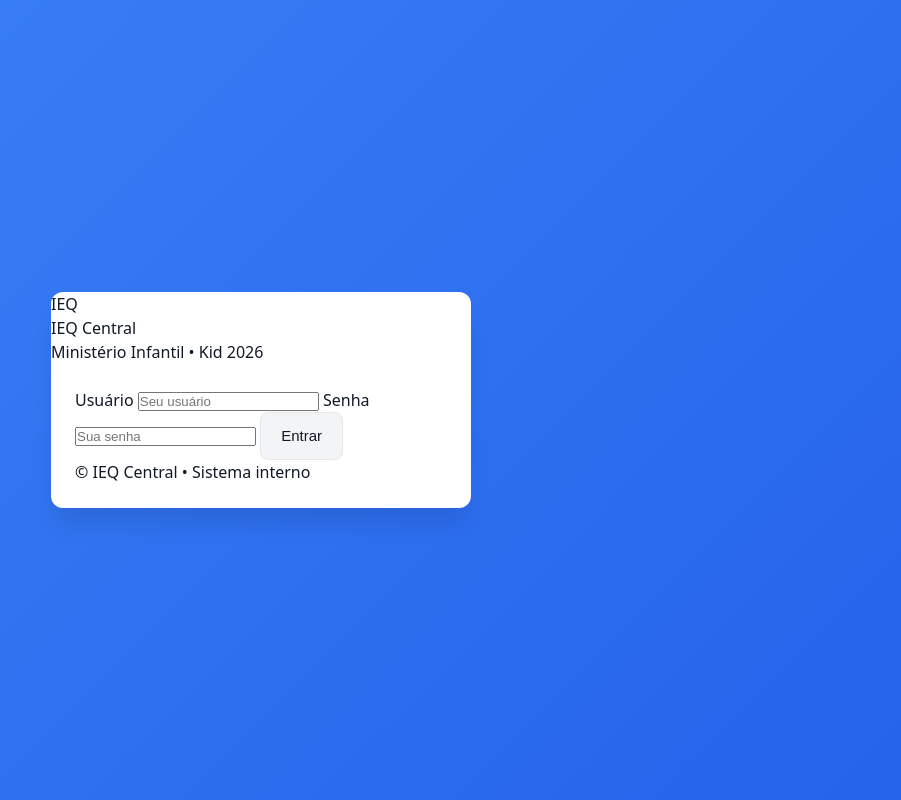
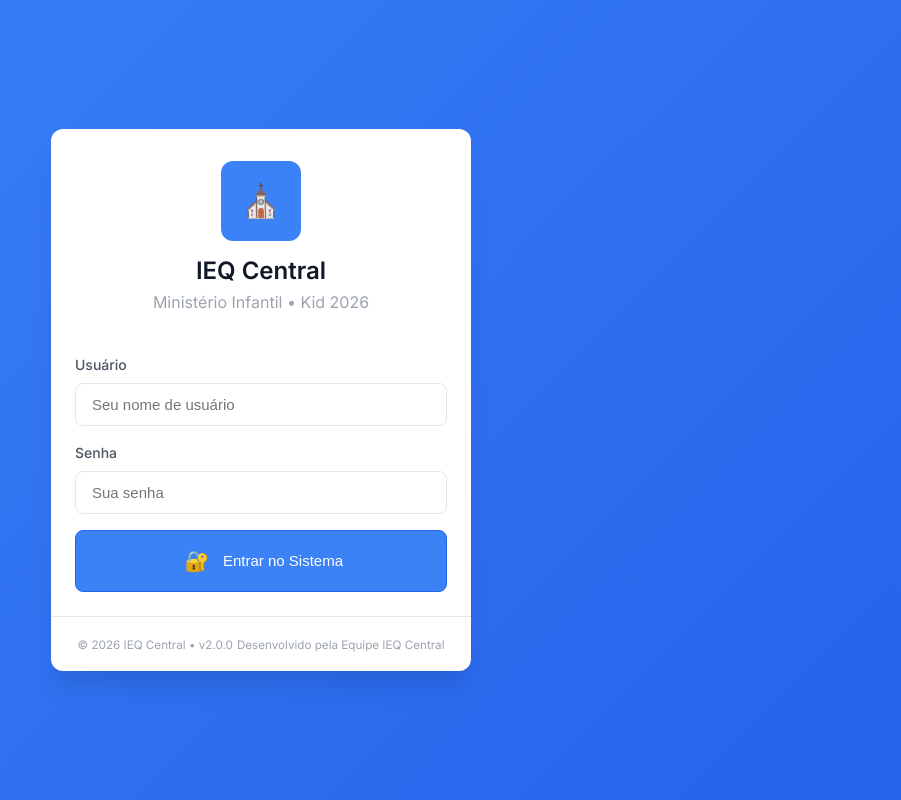
Before and after one commit to Xduckdeadx/kids, a Flask app: page / in a window 1280 px wide. Shown: the whole page, without its empty margins (379-1280 px from the left). Run offline with Flask 3, Linux system fonts and the light colour scheme; some libraries are stand-ins or nearby versions.

Commit message:
Update index.html

```diff
--- a/templates/index.html
+++ b/templates/index.html
@@ -1,131 +1,238 @@
-<!doctype html>
-<html lang="pt-BR">
+<!DOCTYPE html>
+<html lang="pt-BR" data-theme="light">
 <head>
-  <meta charset="utf-8" />
-  <meta name="viewport" content="width=device-width,initial-scale=1" />
-  <meta name="theme-color" content="#0b1220" />
+  <meta charset="UTF-8">
+  <meta name="viewport" content="width=device-width, initial-scale=1.0, maximum-scale=1.0, user-scalable=yes">
+  <meta name="theme-color" content="#3b82f6">
+  <meta name="apple-mobile-web-app-capable" content="yes">
+  <meta name="apple-mobile-web-app-status-bar-style" content="default">
+  <meta name="mobile-web-app-capable" content="yes">
 
-  <!-- PWA -->
-  <meta name="mobile-web-app-capable" content="yes" />
-  <meta name="apple-mobile-web-app-capable" content="yes" />
+  <!-- SEO / Social -->
+  <meta name="description" content="Sistema de gerenciamento para Ministério Infantil - IEQ Central">
+  <meta name="keywords" content="igreja, ministério infantil, frequência, alunos, aula">
+  <meta name="author" content="Equipe IEQ Central">
 
-  <title>IEQ Central • Kid 2026</title>
+  <!-- Open Graph -->
+  <meta property="og:title" content="IEQ Central - Ministério Infantil">
+  <meta property="og:description" content="Sistema profissional para gestão do ministério infantil">
+  <meta property="og:type" content="website">
+  <meta property="og:image" content="/static/images/og-image.png">
 
-  <link rel="manifest" href="/static/manifest.json" />
-  <link rel="icon" href="/static/images/icon-192.png" />
-  <link rel="apple-touch-icon" href="/static/images/icon-192.png" />
+  <title>IEQ Central • Ministério Infantil</title>
 
-  <link rel="stylesheet" href="/static/css/style.css" />
+  <!-- Manifest PWA -->
+  <link rel="manifest" href="/static/manifest.json">
+
+  <!-- Ícones -->
+  <link rel="icon" type="image/png" sizes="32x32" href="/static/images/favicon-32.png">
+  <link rel="icon" type="image/png" sizes="16x16" href="/static/images/favicon-16.png">
+  <link rel="apple-touch-icon" href="/static/images/apple-touch-icon.png">
+
+  <!-- CSS Principal -->
+  <link rel="stylesheet" href="/static/css/style.css">
+
+  <!-- Fontes (opcional - fallback) -->
+  <link rel="preconnect" href="https://fonts.googleapis.com">
+  <link rel="preconnect" href="https://fonts.gstatic.com" crossorigin>
+  <link href="https://fonts.googleapis.com/css2?family=Inter:wght@400;500;600;700&display=swap" rel="stylesheet">
+
+  <style>
+    /* Fallback para garantir que fontes carreguem */
+    body {
+      font-family: 'Inter', system-ui, -apple-system, 'Segoe UI', Roboto, sans-serif;
+    }
+  </style>
 </head>
 
 <body>
-  <!-- Toast -->
-  <div id="toast" class="toast" aria-live="polite"></div>
+  <!-- Toast Notification Container -->
+  <div id="toast" class="toast" role="alert" aria-live="polite" aria-atomic="true"></div>
 
-  <!-- LOGIN -->
-  <main id="login" class="login" style="display:none">
-    <section class="login-card">
-      <div class="login-brand">
-        <div class="brand-mark" aria-hidden="true">IEQ</div>
-        <div class="brand-text">
-          <div class="brand-title">IEQ Central</div>
-          <div class="brand-sub">Ministério Infantil • Kid 2026</div>
+  <!-- LOGIN PAGE -->
+  <main id="login" class="login-page" style="display: none;">
+    <div class="login-card">
+      <div class="login-header">
+        <div class="login-logo">
+          <span>⛪</span>
+        </div>
+        <h1>IEQ Central</h1>
+        <p>Ministério Infantil • Kid 2026</p>
+      </div>
+
+      <div class="login-form">
+        <div class="form-group">
+          <label for="login-user">Usuário</label>
+          <input type="text" id="login-user" name="usuario"
+                 placeholder="Seu nome de usuário"
+                 autocomplete="username"
+                 required>
+        </div>
+
+        <div class="form-group">
+          <label for="login-pass">Senha</label>
+          <input type="password" id="login-pass" name="senha"
+                 placeholder="Sua senha"
+                 autocomplete="current-password"
+                 required>
+        </div>
+
+        <button id="btn-login" class="btn btn-primary btn-block">
+          <span class="btn-icon">🔐</span>
+          Entrar no Sistema
+        </button>
+
+        <div id="login-error" class="error" style="display: none;"></div>
+      </div>
+
+      <div class="login-footer">
+        <small>© 2026 IEQ Central • v2.0.0</small>
+        <small>Desenvolvido pela Equipe IEQ Central</small>
+      </div>
+    </div>
+  </main>
+
+  <!-- APP SHELL -->
+  <div id="app" class="app-shell" style="display: none;">
+
+    <!-- SIDEBAR -->
+    <aside class="sidebar" id="sidebar" aria-label="Menu principal">
+      <div class="sidebar-header">
+        <button id="btn-burger" class="btn-burger" aria-label="Abrir/Fechar menu">
+          <span>☰</span>
+        </button>
+        <div class="sidebar-brand">
+          <h3>IEQ Central</h3>
+          <p>Ministério Infantil</p>
         </div>
       </div>
 
-      <div class="login-form">
-        <label class="field" for="login-user">
-          <span>Usuário</span>
-          <input id="login-user" type="text" autocomplete="username" placeholder="Seu usuário" />
-        </label>
-
-        <label class="field" for="login-pass">
-          <span>Senha</span>
-          <input id="login-pass" type="password" autocomplete="current-password" placeholder="Sua senha" />
-        </label>
-
-        <button id="btn-login" class="btn primary btn-full">Entrar</button>
-
-        <div id="login-error" class="login-error" role="alert"></div>
-
-        <div class="login-foot">
-          <span class="muted">© IEQ Central • Sistema interno</span>
-        </div>
-      </div>
-    </section>
-  </main>
-
-  <!-- APP -->
-  <div id="app" class="shell" style="display:none">
-    <!-- Sidebar -->
-    <aside id="sidebar" class="sidebar" aria-label="Menu lateral">
-      <div class="side-top">
-        <button id="btn-burger" class="icon-btn" aria-label="Abrir/Fechar menu">☰</button>
-
-        <div class="side-brand">
-          <div class="side-title">IEQ Central</div>
-          <div class="side-sub">Kid 2026</div>
+      <div class="sidebar-user">
+        <div class="user-avatar" id="side-user-avatar">A</div>
+        <div class="user-info">
+          <h4 id="side-user-name">Carregando...</h4>
+          <p id="side-user-role">—</p>
         </div>
       </div>
 
-      <div class="side-user">
-        <div class="avatar" aria-hidden="true">A</div>
-        <div class="who">
-          <div class="who-name" id="side-user-name">Administrador</div>
-          <div class="who-role muted" id="side-user-role">ADMIN</div>
-        </div>
-      </div>
+      <nav class="sidebar-nav" aria-label="Navegação principal">
+        <button class="nav-btn active" data-page="home" aria-label="Dashboard">
+          <span>🏠</span>
+          <span>Dashboard</span>
+        </button>
 
-      <nav class="nav" aria-label="Navegação">
-        <button class="nav-btn active" data-page="home">🏠 <span>Home</span></button>
-        <button class="nav-btn" data-page="aulas">🎓 <span>Iniciar aula</span></button>
-        <button class="nav-btn" data-page="ativa">✅ <span>Aula ativa</span></button>
-        <button class="nav-btn" data-page="alunos">🧒 <span>Alunos</span></button>
-        <button class="nav-btn" data-page="historico">🗂️ <span>Histórico</span></button>
-        <button class="nav-btn" data-page="assistente">🧠 <span>Assistente</span></button>
-        <button class="nav-btn" data-page="mural">📌 <span>Mural</span></button>
-        <button class="nav-btn" data-page="equipe">👥 <span>Equipe</span></button>
-        <button class="nav-btn" data-page="config">⚙️ <span>Config</span></button>
+        <button class="nav-btn" data-page="aulas" aria-label="Iniciar Aula">
+          <span>🎓</span>
+          <span>Iniciar Aula</span>
+        </button>
+
+        <button class="nav-btn" data-page="ativa" aria-label="Aula Ativa">
+          <span>✅</span>
+          <span>Aula Ativa</span>
+        </button>
+
+        <button class="nav-btn" data-page="alunos" aria-label="Alunos">
+          <span>👥</span>
+          <span>Alunos</span>
+        </button>
+
+        <button class="nav-btn" data-page="historico" aria-label="Histórico">
+          <span>📊</span>
+          <span>Histórico</span>
+        </button>
+
+        <button class="nav-btn" data-page="mural" aria-label="Mural">
+          <span>📌</span>
+          <span>Mural</span>
+        </button>
+
+        <button class="nav-btn" data-page="equipe" aria-label="Equipe">
+          <span>👤</span>
+          <span>Equipe</span>
+        </button>
+
+        <button class="nav-btn" data-page="assistente" aria-label="Assistente">
+          <span>🤖</span>
+          <span>Assistente</span>
+        </button>
+
+        <button class="nav-btn" data-page="config" aria-label="Configurações">
+          <span>⚙️</span>
+          <span>Config</span>
+        </button>
       </nav>
 
-      <div class="side-foot">
-        <button id="btn-logout" class="btn danger btn-full">Sair</button>
-        <div class="muted small">v1.0 • IEQ Central</div>
+      <div class="sidebar-footer">
+        <small>v2.0.0</small>
+        <small>IEQ Central</small>
       </div>
     </aside>
 
-    <!-- ✅ Overlay (mobile) -->
-    <div id="side-overlay" class="side-overlay" hidden></div>
+    <!-- Overlay para mobile -->
+    <div id="side-overlay" class="side-overlay" aria-hidden="true"></div>
 
-    <!-- Main -->
-    <section class="main">
+    <!-- MAIN CONTENT -->
+    <main class="main">
+
+      <!-- Topbar -->
       <header class="topbar">
         <div class="topbar-left">
-          <div class="topbar-title" id="header-title">Home</div>
-          <div class="topbar-sub" id="header-meta">Visão geral e status do sistema</div>
+          <h2 id="header-title">Dashboard</h2>
+          <p id="header-meta">Visão geral do sistema</p>
         </div>
 
-        <div class="topbar-right row">
-          <!-- Botão instalar PWA -->
-          <button id="btn-install" class="btn" style="display:none">Instalar</button>
+        <div class="topbar-right">
+          <!-- Botão Instalar PWA (visível apenas quando disponível) -->
+          <button id="btn-install" class="btn btn-secondary" style="display: none;" aria-label="Instalar aplicativo">
+            <span class="btn-icon">📲</span>
+            <span class="btn-text">Instalar App</span>
+          </button>
 
-          <button id="btn-refresh" class="btn">Atualizar</button>
+          <!-- Botão Atualizar -->
+          <button id="btn-refresh" class="btn btn-secondary" aria-label="Atualizar página">
+            <span class="btn-icon">🔄</span>
+            <span class="btn-text">Atualizar</span>
+          </button>
         </div>
       </header>
 
-      <main id="page-host" class="content"></main>
-    </section>
+      <!-- Page Content -->
+      <div id="page-host" class="content" role="main" aria-live="polite">
+        <!-- Conteúdo carregado dinamicamente -->
+        <div class="loading">Carregando...</div>
+      </div>
+
+    </main>
   </div>
 
-  <!-- App -->
+  <!-- Scripts -->
   <script src="/static/js/app.js"></script>
 
-  <!-- Service Worker -->
+  <!-- Service Worker Registration -->
   <script>
-    if ("serviceWorker" in navigator) {
-      window.addEventListener("load", () => {
-        navigator.serviceWorker.register("/static/sw.js").catch(() => {});
+    if ('serviceWorker' in navigator) {
+      window.addEventListener('load', () => {
+        navigator.serviceWorker.register('/static/sw.js')
+          .then(registration => {
+            console.log('Service Worker registrado com sucesso:', registration.scope);
+          })
+          .catch(error => {
+            console.log('Falha ao registrar Service Worker:', error);
+          });
       });
+    }
+
+    // Detecta se está rodando como PWA instalado
+    if (window.matchMedia('(display-mode: standalone)').matches || window.navigator.standalone === true) {
+      document.getElementById('btn-install').style.display = 'none';
+    }
+  </script>
+
+  <!-- Debug apenas em desenvolvimento -->
+  <script>
+    // Mostra informações de debug se necessário
+    if (window.location.hostname === 'localhost' || window.location.hostname === '127.0.0.1') {
+      console.log('IEQ Central - Modo Desenvolvimento');
     }
   </script>
 </body>
```
